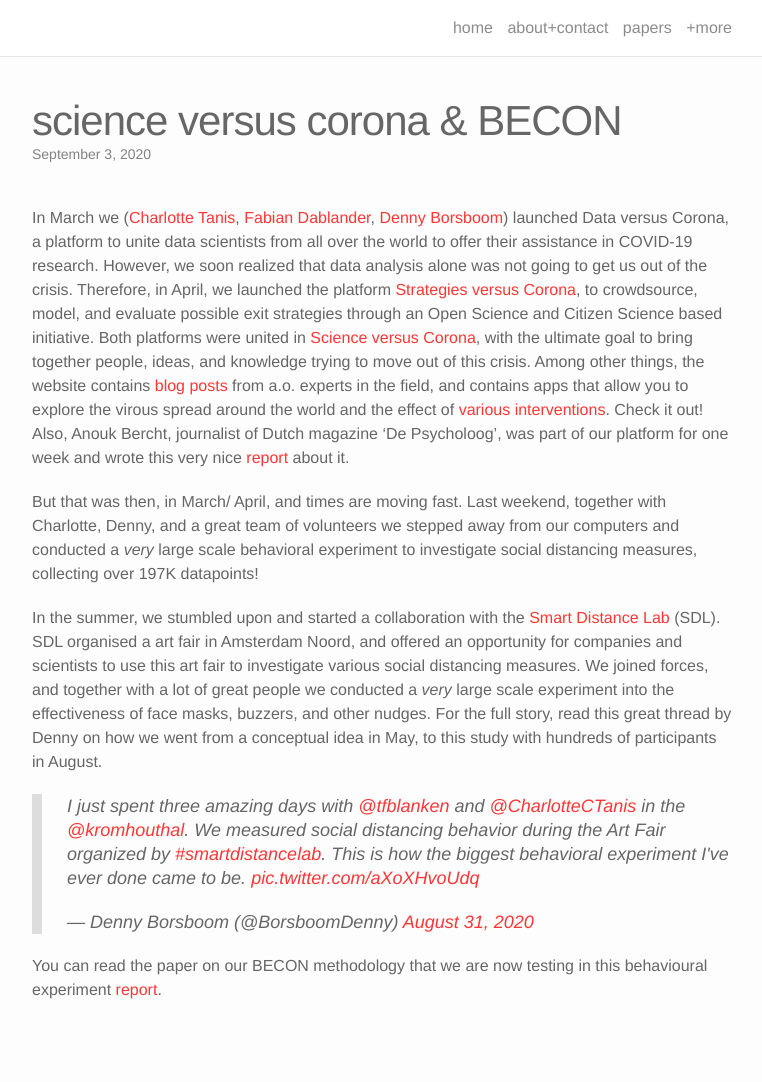
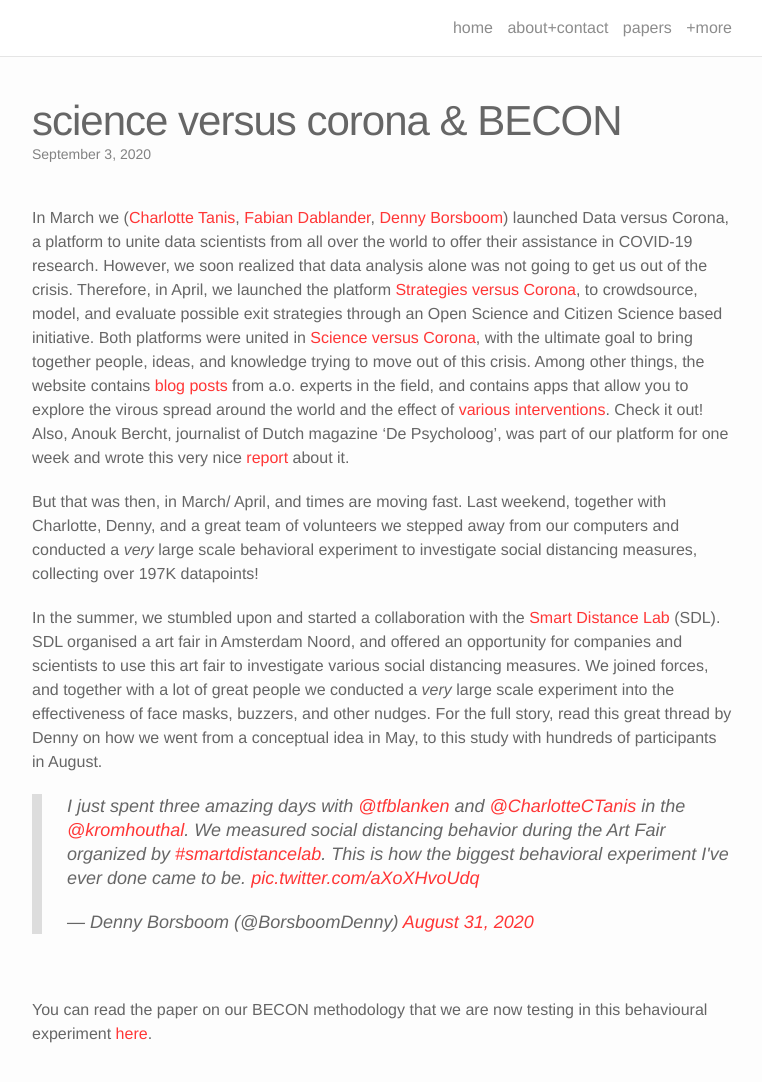
Before and after one commit to tfblanken/tfblanken.github.io, a Jekyll site: the page built from _posts/2020-09-03-sdl.markdown, in a window 1280 px wide and 1234 px high. Shown: the top 1082 px of the window, without its empty margins (258-1020 px from the left). Built offline with Jekyll 4.4.1, drawn with Linux system fonts in a browser that asks for light colours; nearby versions of some CDN libraries; comment, search, counter and statistics services are not loaded.

Commit message:
Update 2020-09-03-sdl.markdown

```diff
--- a/_posts/2020-09-03-sdl.markdown
+++ b/_posts/2020-09-03-sdl.markdown
@@ -14,7 +14,9 @@ In the summer, we stumbled upon and started a collaboration with the <a href="ht
 
 <blockquote class="twitter-tweet tw-align-center"><p lang="en" dir="ltr">I just spent three amazing days with <a href="https://twitter.com/tfblanken?ref_src=twsrc%5Etfw">@tfblanken</a> and <a href="https://twitter.com/CharlotteCTanis?ref_src=twsrc%5Etfw">@CharlotteCTanis</a> in the <a href="https://twitter.com/kromhouthal?ref_src=twsrc%5Etfw">@kromhouthal</a>. We measured social distancing behavior during the Art Fair organized by <a href="https://twitter.com/hashtag/smartdistancelab?src=hash&amp;ref_src=twsrc%5Etfw">#smartdistancelab</a>. This is how the biggest behavioral experiment I&#39;ve ever done came to be. <a href="https://t.co/aXoXHvoUdq">pic.twitter.com/aXoXHvoUdq</a></p>&mdash; Denny Borsboom (@BorsboomDenny) <a href="https://twitter.com/BorsboomDenny/status/1300390098417188864?ref_src=twsrc%5Etfw">August 31, 2020</a></blockquote> <script async src="https://platform.twitter.com/widgets.js" charset="utf-8"></script>
 
-You can read the paper on our BECON methodology that we are now testing in this behavioural experiment <a href="https://psyarxiv.com/53ey9/" target="blank">report</a>.
+<br/>
+
+You can read the paper on our BECON methodology that we are now testing in this behavioural experiment <a href="https://psyarxiv.com/53ey9/" target="blank">here</a>.
 
 
 <br/>
```
